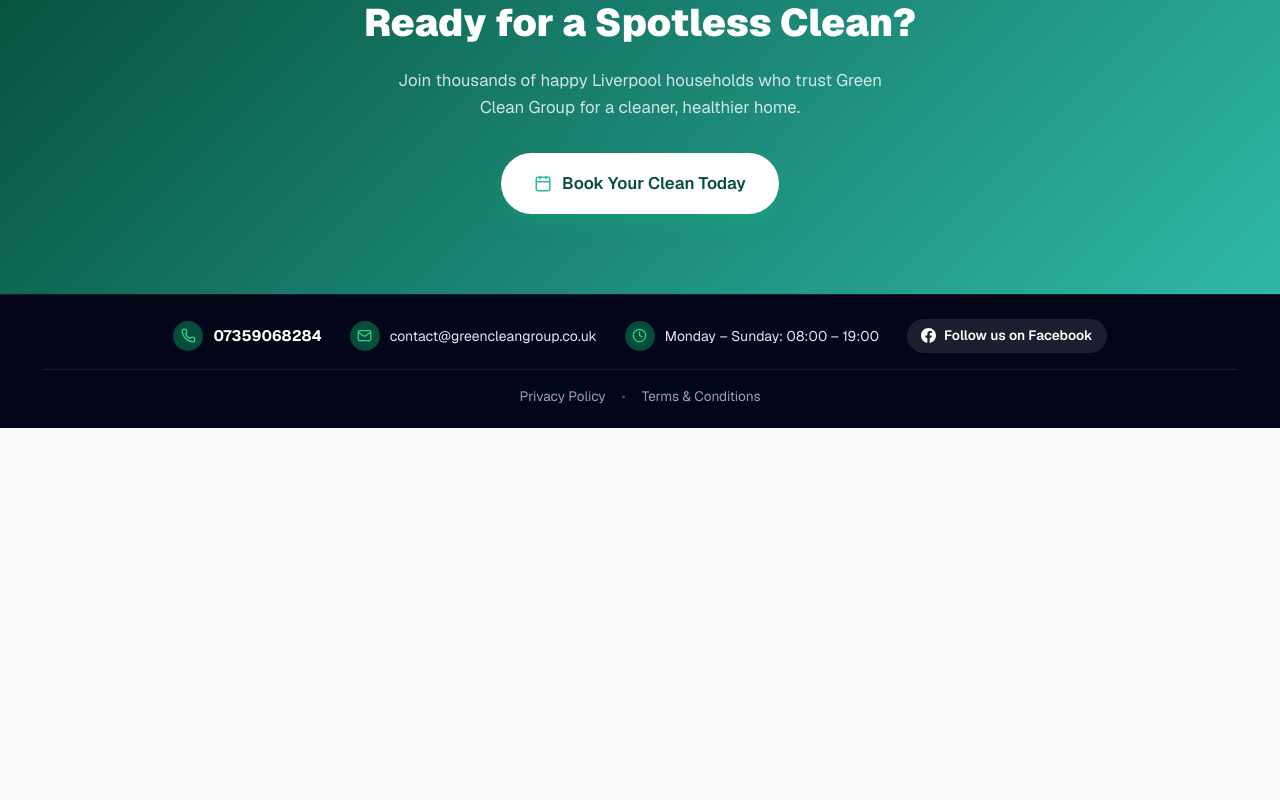
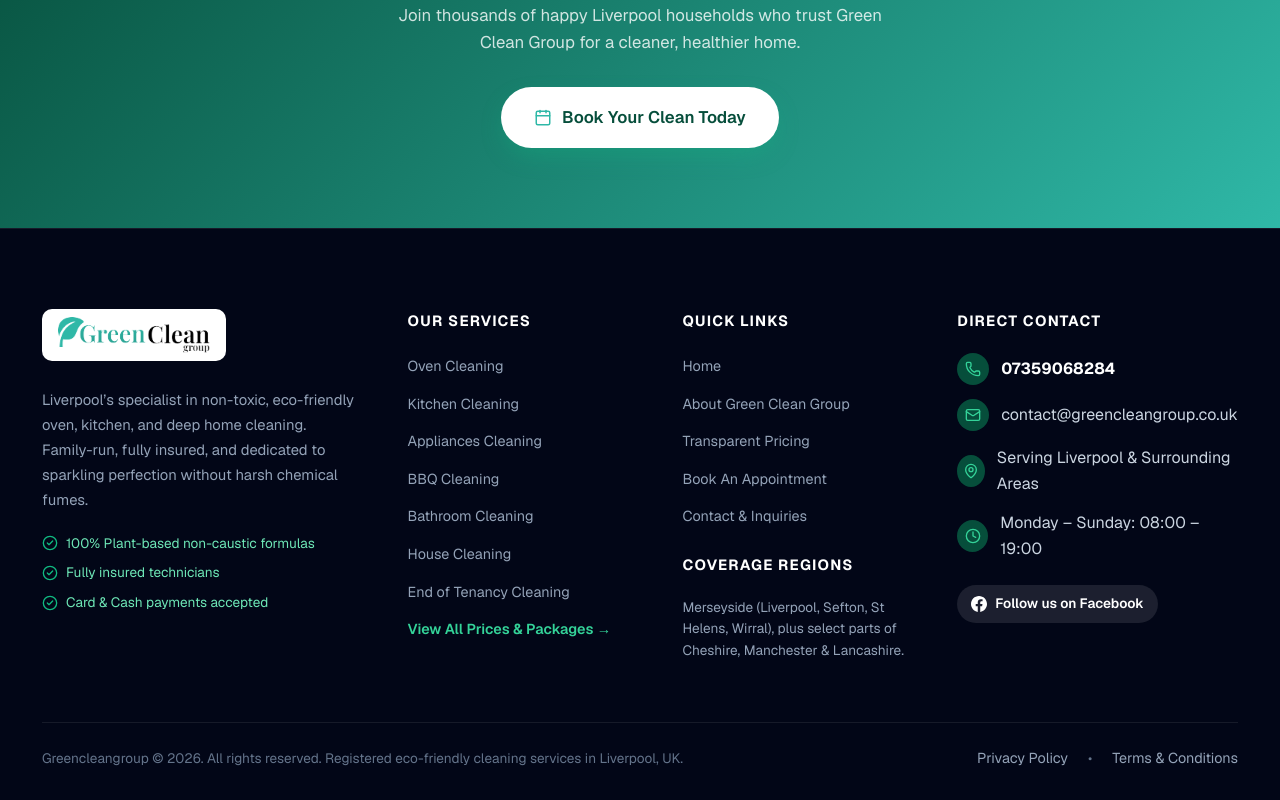
Before and after one commit to Musab-Uppal/greenCLean, a Next.js app: page /about in a window 1280 px wide. Shown: the part 3449-4249 px from the top of the page. Before the commit the page ends 3877 px from the top, so only its background shows below. Built offline with nearby package versions, Linux system fonts and the light colour scheme; no server answers; the database is empty.

Commit message:
Restore 4-column rich footer layout and clean up about page header

```diff
--- a/app/about/page.js
+++ b/app/about/page.js
@@ -539,9 +539,7 @@
         <div className="latest-work-container">
           <div className="latest-work-header">
             <h2>Our Latest Work</h2>
-            <p>
-              Real results from homes across Liverpool and Merseyside — click any image to view full size.
-            </p>
+
           </div>
 
           {/* ── Image Grid ── */}
--- a/app/globals.css
+++ b/app/globals.css
@@ -1681,35 +1681,53 @@
 
 /* ==========================================================================
    FOOTER
-   ========================================================================= */
+   ========================================================================== */
 
 .site-footer {
   background: var(--slate-950);
   color: var(--slate-300);
-  padding-top: 24px;
-  padding-bottom: 20px;
+  padding-top: 80px;
+  padding-bottom: 30px;
   border-top: 1px solid rgba(255, 255, 255, 0.08);
 }
 
-.footer-main-row {
-  display: flex;
-  flex-wrap: wrap;
-  align-items: center;
-  justify-content: center;
-  gap: 16px 28px;
-}
-
-.footer-contact-title {
-  font-size: 0.85rem;
+.footer-grid {
+  display: grid;
+  grid-template-columns: 1fr;
+  gap: 48px;
+  margin-bottom: 60px;
+}
+
+@media (min-width: 640px) {
+  .footer-grid {
+    grid-template-columns: repeat(2, 1fr);
+  }
+}
+
+@media (min-width: 1024px) {
+  .footer-grid {
+    grid-template-columns: 1.4fr 1fr 1fr 1.2fr;
+  }
+}
+
+.footer-col-title {
+  font-size: 0.925rem;
   font-weight: 700;
   text-transform: uppercase;
   letter-spacing: 0.08em;
   color: #ffffff;
-  white-space: nowrap;
+  margin-bottom: 20px;
+}
+
+.footer-links-list {
+  list-style: none;
+  display: flex;
+  flex-direction: column;
+  gap: 12px;
 }
 
 .footer-link {
-  font-size: 0.85rem;
+  font-size: 0.9rem;
   color: var(--slate-400);
   text-decoration: none;
   transition: color var(--transition-fast);
@@ -1719,37 +1737,24 @@
   color: var(--emerald-400);
 }
 
-.footer-fb-btn {
-  display: inline-flex;
-  align-items: center;
-  gap: 8px;
-  padding: 6px 14px;
-  border-radius: 9999px;
-  background: rgba(255, 255, 255, 0.1);
-  color: #ffffff;
+.footer-bottom {
+  padding-top: 24px;
+  border-top: 1px solid rgba(255, 255, 255, 0.08);
+  display: flex;
+  flex-direction: column;
+  gap: 16px;
+  align-items: center;
+  justify-content: space-between;
   font-size: 0.85rem;
-  font-weight: 600;
-  text-decoration: none;
-  transition: background 0.2s ease;
-  white-space: nowrap;
-}
-
-.footer-fb-btn:hover {
-  background: rgba(255, 255, 255, 0.18);
-  color: #ffffff;
-}
-
-.footer-bottom {
-  padding-top: 16px;
-  margin-top: 16px;
-  border-top: 1px solid rgba(255, 255, 255, 0.08);
-  display: flex;
-  align-items: center;
-  justify-content: center;
-  gap: 16px;
-  font-size: 0.825rem;
   color: var(--slate-500);
 }
+
+@media (min-width: 768px) {
+  .footer-bottom {
+    flex-direction: row;
+  }
+}
+
 
 /* ==========================================================================
    KEYFRAME ANIMATIONS
--- a/components/Footer.js
+++ b/components/Footer.js
@@ -1,119 +1,174 @@
+"use client";
+
 import React from "react";
 import Link from "next/link";
+import Image from "next/image";
 import {
+  Sparkles,
   Phone,
   Mail,
-  Clock
+  MapPin,
+  Clock,
+  ShieldCheck,
+  CreditCard,
+  CheckCircle2,
+  ArrowRight
 } from "lucide-react";
+import { SERVICE_CATEGORIES } from "@/data/servicesData";
 
 export default function Footer({ categories = [] }) {
+  const serviceList = categories && categories.length > 0 ? categories : SERVICE_CATEGORIES;
+
   return (
     <footer className="site-footer">
       <div className="container">
-        {/* Main horizontal row for Direct Contact */}
-        <div className="footer-main-row">
+        <div className="footer-grid">
+          {/* Col 1: Brand & Mission */}
+          <div>
+            <Link href="/" style={{ display: "inline-block", background: "#ffffff", padding: "8px 16px", borderRadius: "10px", marginBottom: "18px" }}>
+              <Image
+                src="/logo.png"
+                alt="Green Clean Group"
+                width={170}
+                height={40}
+                style={{ height: "36px", width: "auto", objectFit: "contain", display: "block" }}
+              />
+            </Link>
 
+            <p style={{ fontSize: "0.925rem", lineHeight: "1.7", color: "var(--slate-400)", marginBottom: "20px" }}>
+              Liverpool’s specialist in non-toxic, eco-friendly oven, kitchen, and deep home cleaning.
+              Family-run, fully insured, and dedicated to sparkling perfection without harsh chemical fumes.
+            </p>
+
+            <div style={{ display: "flex", flexDirection: "column", gap: "8px", fontSize: "0.85rem", color: "var(--emerald-300)" }}>
+              <span style={{ display: "inline-flex", alignItems: "center", gap: "8px" }}>
+                <CheckCircle2 size={16} color="#10b981" />
+                <span>100% Plant-based non-caustic formulas</span>
+              </span>
+              <span style={{ display: "inline-flex", alignItems: "center", gap: "8px" }}>
+                <CheckCircle2 size={16} color="#10b981" />
+                <span>Fully insured technicians</span>
+              </span>
+              <span style={{ display: "inline-flex", alignItems: "center", gap: "8px" }}>
+                <CheckCircle2 size={16} color="#10b981" />
+                <span>Card & Cash payments accepted</span>
+              </span>
+            </div>
+          </div>
+
+          {/* Col 2: Services */}
+          <div>
+            <h4 className="footer-col-title">Our Services</h4>
+            <ul className="footer-links-list">
+              {serviceList.map((cat) => (
+                <li key={cat.id || cat.slug}>
+                  <Link href={`/services/${cat.slug}`} className="footer-link">
+                    {cat.title}
+                  </Link>
+                </li>
+              ))}
+              <li>
+                <Link href="/prices" className="footer-link" style={{ color: "var(--emerald-400)", fontWeight: "600" }}>
+                  View All Prices & Packages →
+                </Link>
+              </li>
+            </ul>
+          </div>
+
+          {/* Col 3: Quick Links & Coverage */}
+          <div>
+            <h4 className="footer-col-title">Quick Links</h4>
+            <ul className="footer-links-list">
+              <li><Link href="/" className="footer-link">Home</Link></li>
+              <li><Link href="/about" className="footer-link">About Green Clean Group</Link></li>
+              <li><Link href="/prices" className="footer-link">Transparent Pricing</Link></li>
+              <li><Link href="/book" className="footer-link">Book An Appointment</Link></li>
+              <li><Link href="/contact" className="footer-link">Contact & Inquiries</Link></li>
+            </ul>
+
+            <h4 className="footer-col-title" style={{ marginTop: "24px" }}>Coverage Regions</h4>
+            <p style={{ fontSize: "0.85rem", color: "var(--slate-400)", lineHeight: "1.6" }}>
+              Merseyside (Liverpool, Sefton, St Helens, Wirral), plus select parts of Cheshire, Manchester & Lancashire.
+            </p>
+          </div>
+
+          {/* Col 4: Contact & Working Hours */}
+          <div>
+            <h4 className="footer-col-title">Direct Contact</h4>
+            <div style={{ display: "flex", flexDirection: "column", gap: "14px", marginBottom: "24px" }}>
               <a
                 href="tel:07359068284"
-            style={{
-              display: "inline-flex",
-              alignItems: "center",
-              gap: "10px",
-              color: "#ffffff",
-              fontWeight: "700",
-              fontSize: "0.95rem",
-              textDecoration: "none",
-              whiteSpace: "nowrap"
-            }}
+                style={{ display: "flex", alignItems: "center", gap: "12px", color: "#ffffff", fontWeight: "700" }}
               >
-            <div style={{
-              width: "30px",
-              height: "30px",
-              borderRadius: "50%",
-              background: "var(--emerald-900)",
-              display: "flex",
-              alignItems: "center",
-              justifyContent: "center",
-              color: "var(--emerald-400)",
-              flexShrink: 0
-            }}>
-              <Phone size={15} />
+                <div style={{ width: "32px", height: "32px", borderRadius: "50%", background: "var(--emerald-900)", display: "flex", alignItems: "center", justifyContent: "center", color: "var(--emerald-400)" }}>
+                  <Phone size={16} />
                 </div>
                 <span>07359068284</span>
               </a>
 
               <a
                 href="mailto:contact@greencleangroup.co.uk"
-            style={{
-              display: "inline-flex",
-              alignItems: "center",
-              gap: "10px",
-              color: "var(--slate-200)",
-              fontSize: "0.875rem",
-              textDecoration: "none",
-              whiteSpace: "nowrap"
-            }}
+                style={{ display: "flex", alignItems: "center", gap: "12px", color: "var(--slate-300)" }}
               >
-            <div style={{
-              width: "30px",
-              height: "30px",
-              borderRadius: "50%",
-              background: "var(--emerald-900)",
-              display: "flex",
-              alignItems: "center",
-              justifyContent: "center",
-              color: "var(--emerald-400)",
-              flexShrink: 0
-            }}>
-              <Mail size={15} />
+                <div style={{ width: "32px", height: "32px", borderRadius: "50%", background: "var(--emerald-900)", display: "flex", alignItems: "center", justifyContent: "center", color: "var(--emerald-400)" }}>
+                  <Mail size={16} />
                 </div>
                 <span>contact@greencleangroup.co.uk</span>
               </a>
 
-          <div
-            style={{
-              display: "inline-flex",
-              alignItems: "center",
-              gap: "10px",
-              color: "var(--slate-200)",
-              fontSize: "0.875rem",
-              whiteSpace: "nowrap"
-            }}
-          >
-            <div style={{
-              width: "30px",
-              height: "30px",
-              borderRadius: "50%",
-              background: "var(--emerald-900)",
-              display: "flex",
-              alignItems: "center",
-              justifyContent: "center",
-              color: "var(--emerald-400)",
-              flexShrink: 0
-            }}>
-              <Clock size={15} />
+              <div style={{ display: "flex", alignItems: "center", gap: "12px", color: "var(--slate-300)" }}>
+                <div style={{ width: "32px", height: "32px", borderRadius: "50%", background: "var(--emerald-900)", display: "flex", alignItems: "center", justifyContent: "center", color: "var(--emerald-400)" }}>
+                  <MapPin size={16} />
+                </div>
+                <span>Serving Liverpool & Surrounding Areas</span>
+              </div>
+
+              <div style={{ display: "flex", alignItems: "center", gap: "12px", color: "var(--slate-300)" }}>
+                <div style={{ width: "32px", height: "32px", borderRadius: "50%", background: "var(--emerald-900)", display: "flex", alignItems: "center", justifyContent: "center", color: "var(--emerald-400)" }}>
+                  <Clock size={16} />
                 </div>
                 <span>Monday – Sunday: 08:00 – 19:00</span>
               </div>
+            </div>
 
+            {/* Social connection */}
+            <div style={{ display: "flex", alignItems: "center", gap: "12px" }}>
               <a
                 href="https://www.facebook.com/people/Green-Clean-Group-Liverpool/100095290844672/"
                 target="_blank"
                 rel="noopener noreferrer"
-            className="footer-fb-btn"
+                style={{
+                  display: "inline-flex",
+                  alignItems: "center",
+                  gap: "8px",
+                  padding: "8px 14px",
+                  borderRadius: "var(--radius-full)",
+                  background: "rgba(255, 255, 255, 0.1)",
+                  color: "#ffffff",
+                  fontSize: "0.85rem",
+                  fontWeight: "600",
+                  transition: "background 0.2s"
+                }}
               >
-            <svg width="15" height="15" viewBox="0 0 24 24" fill="currentColor">
-              <path d="M24 12.073c0-6.627-5.373-12-12-12s-12 5.373-12 12c0 5.99 4.388 10.954 10.125 11.854v-8.385H7.078v-3.47h3.047V9.43c0-3.007 1.792-4.669 4.533-4.669 1.312 0 2.686.235 2.686.235v2.953H15.83c-1.491 0-1.956.925-1.956 1.874v2.25h3.328l-.532 3.47h-2.796v8.385C19.612 23.027 24 18.062 24 12.073z" />
+                <svg width="16" height="16" viewBox="0 0 24 24" fill="currentColor">
+                  <path d="M24 12.073c0-6.627-5.373-12-12-12s-12 5.373-12 12c0 5.99 4.388 10.954 10.125 11.854v-8.385H7.078v-3.47h3.047V9.43c0-3.007 1.792-4.669 4.533-4.669 1.312 0 2.686.235 2.686.235v2.953H15.83c-1.491 0-1.956.925-1.956 1.874v2.25h3.328l-.532 3.47h-2.796v8.385C19.612 23.027 24 18.062 24 12.073z"/>
                 </svg>
                 <span>Follow us on Facebook</span>
               </a>
             </div>
+          </div>
+        </div>
 
-        {/* Footer Bottom: Privacy Policy & Terms and Conditions */}
+        {/* Footer Bottom */}
         <div className="footer-bottom">
+          <div>
+            Greencleangroup © {new Date().getFullYear()}. All rights reserved. Registered eco-friendly cleaning services in Liverpool, UK.
+          </div>
+          <div style={{ display: "flex", alignItems: "center", gap: "20px" }}>
             <Link href="/privacy-policy" className="footer-link">Privacy Policy</Link>
-          <span style={{ color: "var(--slate-600)" }}>•</span>
+            <span>•</span>
             <Link href="/terms-and-conditions" className="footer-link">Terms & Conditions</Link>
+          </div>
         </div>
       </div>
     </footer>
```
Lines whose indentation alone changed are shown as unchanged.
